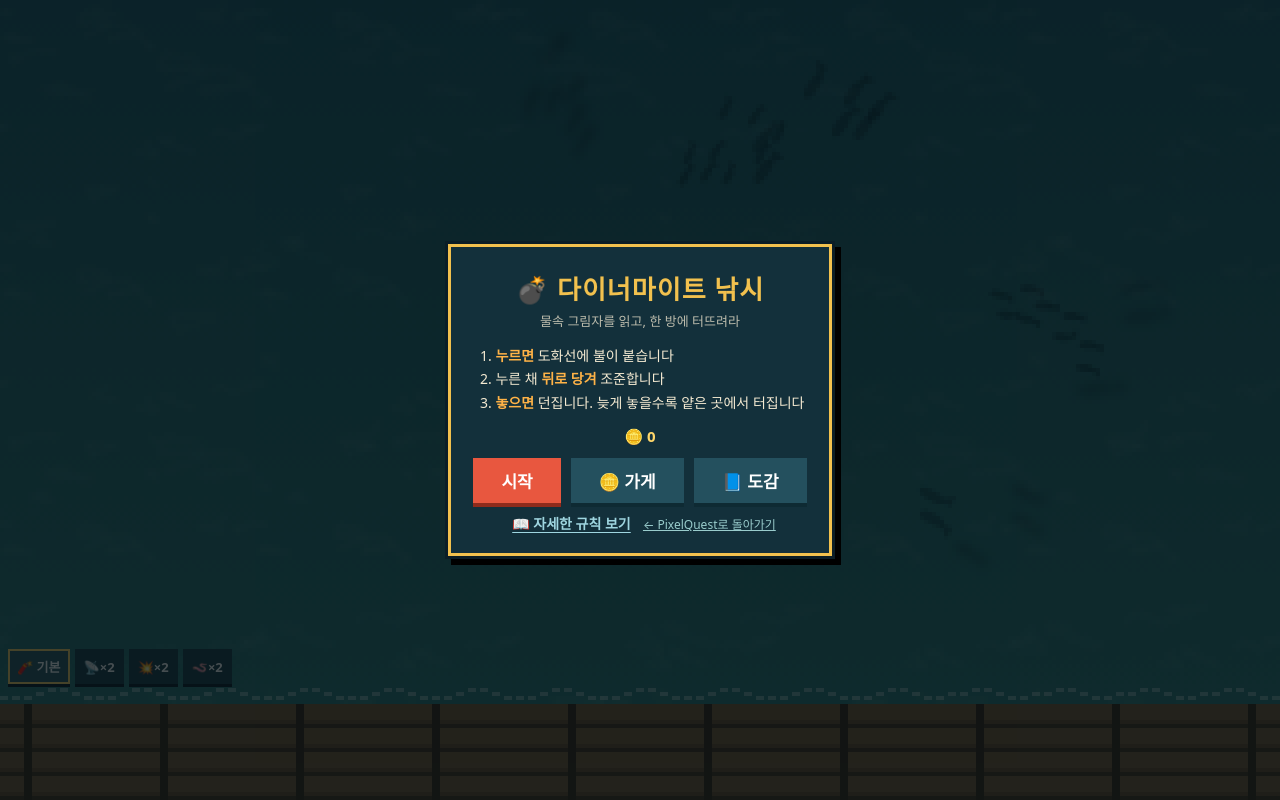
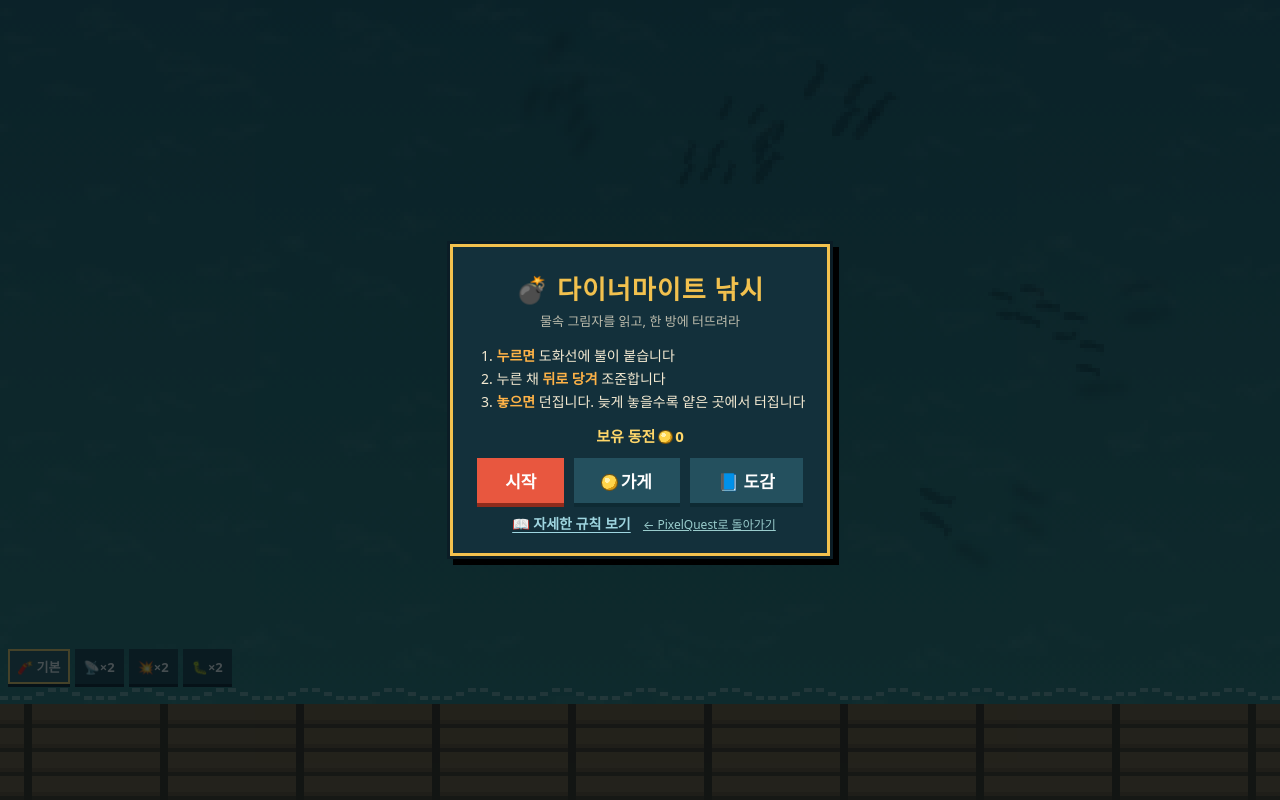
Before and after one commit to ojiking/PixelQuest, a Flask app: page /dynamite in a window 1280 px wide. Run offline with Flask 3, Linux system fonts and the light colour scheme.

Commit message:
Show coins clearly and avoid emoji that older systems lack
On a Windows PC the coin emoji rendered as an empty box, so the day's
score (big number) was mistaken for coins. Draw the coin as a small CSS
gold circle everywhere in the page UI, label the big number '오늘 점수'
or '총점', and spell out '동전 +N · 보유 M' on the result screens and
'보유 동전' in the shop. Replace the worm and ring-buoy emoji with
older, widely supported ones, and use plain words for coins in canvas
popups.

Co-Authored-By: Claude Opus 5.5 <noreply@anthropic.com>
Claude-Session: https://claude.ai/code/session_01Sf2JdBaQpjKx3YLwr6tjpJ

```diff
--- a/templates/dynamite.html
+++ b/templates/dynamite.html
@@ -69,6 +69,10 @@
   .item .lv { color: #f2c14e; font-size: 12px; letter-spacing: 2px; }
   .item button { font-size: 13.5px; padding: 7px 10px; white-space: nowrap; }
   .earn { color: #ffd76a; }
+  /* 동전 아이콘: 이모지 대신 직접 그린다 (일부 PC에서 동전 이모지가 네모로 깨짐) */
+  .coin { display: inline-block; width: .85em; height: .85em; border-radius: 50%; vertical-align: -0.08em; margin-right: .22em;
+    background: radial-gradient(circle at 35% 35%, #fff2b0 0 18%, #ffd44a 19% 60%, #d99a12 61%); box-shadow: 0 0 0 1px #7a5208; }
+  .scorelbl { font-size: 13px; opacity: .75; margin-top: 2px; }
   .resetbox { margin-top: 18px; padding-top: 12px; border-top: 1px dashed #2f5a66; }
   .resetbox .ds { font-size: 12px; opacity: .75; margin-bottom: 8px; }
   button.reset { font-size: 13px; padding: 7px 10px; background: #3a1f24; color: #ffb3a8; box-shadow: 0 3px 0 #1d0f12; }
@@ -108,7 +112,7 @@
       <li><b>놓으면</b> 던집니다. 늦게 놓을수록 얕은 곳에서 터집니다</li>
     </ol>
     <div class="coins" id="startCoins"></div>
-    <div class="btns"><button id="startBtn">시작</button><button class="ghost" data-shop>🪙 가게</button><button class="ghost" data-dex>📘 도감</button></div>
+    <div class="btns"><button id="startBtn">시작</button><button class="ghost" data-shop><span class="coin"></span>가게</button><button class="ghost" data-dex>📘 도감</button></div>
     <button class="link" id="rulesBtn">📖 자세한 규칙 보기</button>
     <a class="home" href="/">← PixelQuest로 돌아가기</a>
   </div>
@@ -117,20 +121,22 @@
 <div class="overlay hidden" id="clearOv">
   <div class="panel">
     <h1 id="clearTitle">1일차 성공!</h1>
+    <div class="scorelbl">오늘 점수</div>
     <div class="bigscore" id="clearScore">0</div>
     <div class="stats" id="clearStats"></div>
-    <div class="btns"><button id="nextBtn">다음 날</button><button class="ghost" data-shop>🪙 가게</button><button class="ghost" data-dex>📘 도감</button></div>
+    <div class="btns"><button id="nextBtn">다음 날</button><button class="ghost" data-shop><span class="coin"></span>가게</button><button class="ghost" data-dex>📘 도감</button></div>
   </div>
 </div>
 
 <div class="overlay hidden" id="endOv">
   <div class="panel">
     <h1 id="endTitle">오늘의 조과</h1>
+    <div class="scorelbl">총점</div>
     <div class="bigscore" id="endScore">0</div>
     <div class="stats" id="endStats"></div>
     <div class="btns">
       <button class="charm" id="charmBtn" hidden>🧿 부적 사용: 오늘 다시</button>
-      <button id="againBtn">다시 하기</button><button class="ghost" data-shop>🪙 가게</button><button class="ghost" data-dex>📘 도감</button>
+      <button id="againBtn">다시 하기</button><button class="ghost" data-shop><span class="coin"></span>가게</button><button class="ghost" data-dex>📘 도감</button>
     </div>
     <a class="home" href="/">← PixelQuest로 돌아가기</a>
   </div>
@@ -328,7 +334,7 @@ const NUKE_COST = 1500, NUKE_MAX = 2;
 const AMMO = [
   { id: 'remote',  icon: '📡', name: '원격 기폭', desc: '도화선 없음. 물에 빠진 뒤 화면을 탭하면 원하는 순간 폭발', pack: 3, cost: 300, col: '#3fae6a' },
   { id: 'cluster', icon: '💥', name: '산탄',      desc: '물에 닿으면 세 갈래로 갈라져 넓게 폭발 (하나하나는 조금 작음)', pack: 3, cost: 350, col: '#ff8a2a' },
-  { id: 'bait',    icon: '🪱', name: '미끼 폭탄', desc: '가라앉는 동안 떡밥을 뿌려 근처 물고기 떼를 끌어모은 뒤 폭발', pack: 3, cost: 250, col: '#a07040' },
+  { id: 'bait',    icon: '🐛', name: '미끼 폭탄', desc: '가라앉는 동안 떡밥을 뿌려 근처 물고기 떼를 끌어모은 뒤 폭발', pack: 3, cost: 250, col: '#a07040' },
 ];
 const AMMO_MAX = 9;
 if (!meta.ammo) { meta.ammo = { remote: 2, cluster: 2, bait: 2 }; } // 처음엔 맛보기로 2개씩
@@ -355,7 +361,7 @@ function recordDex(id, x, y) {
   meta.dex[id] = (meta.dex[id] || 0) + 1;
   if (first) {
     meta.coins += d.bonus;
-    if (x !== undefined) texts.push(mkText(x, y - 20, `📘 도감 ${d.seen ? '목격' : '등록'}! ${d.name} +🪙${d.bonus}`, d.rare ? '#ffd23f' : '#9fe0ff', 1.25, true));
+    if (x !== undefined) texts.push(mkText(x, y - 20, `📘 도감 ${d.seen ? '목격' : '등록'}! ${d.name} 동전 +${d.bonus}`, d.rare ? '#ffd23f' : '#9fe0ff', 1.25, true));
     [784, 988, 1175].forEach((f, i) => tone(f, 0.1, 0.06, 'square', null, i * 0.07));
   }
   saveMeta();
@@ -548,7 +554,7 @@ function spawnSwimmer() {
   swimmer = { x: left ? -10 : VW + 10, y: rand(28, SHORE - 60), dir: left ? 1 : -1, sp: rand(6, 9), t: 0, kick: 0,
     vx: 0, vy: 0, panic: 0, screamCd: 0 };
   swimmer.vx = swimmer.dir * swimmer.sp;
-  banner = { str: '🛟 튜브 탄 수영객 등장! 절대 맞히지 마세요', t: 2.8 };
+  banner = { str: '🏊 튜브 탄 수영객 등장! 절대 맞히지 마세요', t: 2.8 };
   tone(880, 0.12, 0.06, 'sine', null); tone(1100, 0.16, 0.06, 'sine', null, 0.14);
 }
 function updateSwimmer(dt) {
@@ -2013,7 +2019,7 @@ function dayClear() {
   document.getElementById('clearStats').innerHTML =
     `목표 ${target}점 · <b>+${extra}</b> 초과<br>총점 ${score}` +
     (nextBonus ? `<br><span class="newbest">초과 점수 보너스! 내일 다이너마이트 +${nextBonus}</span>` : `<br><span style="opacity:.75">100점 더 넘겼으면 내일 다이너마이트 +1</span>`) +
-    `<br><span class="earn">🪙 +${earned} (보유 ${meta.coins})</span>` +
+    `<br><span class="earn"><span class="coin"></span>동전 +${earned} · 보유 ${meta.coins}</span>` +
     `<br><span style="opacity:.8">내일 목표: ${dayTarget(day + 1)}점</span>`;
   document.getElementById('nextBtn').textContent = `${day + 1}일차 시작`;
   clearOv.classList.remove('hidden');
@@ -2061,7 +2067,7 @@ function endGame(reason) {
     (stats.whaleHits ? `<br><span style="color:#ff8a8a">고래 오폭 ${stats.whaleHits}회</span>` : '') +
     (stats.rescues ? `<br><span style="color:#7fffb0">수영객 구조 ${stats.rescues}회</span>` : '') +
     (stats.swimmersLost ? `<br><span style="opacity:.75">상어에게 잃은 수영객 ${stats.swimmersLost}명</span>` : '') +
-    `<br><span class="earn">🪙 +${earned} (보유 ${meta.coins}) · 가게에서 장비를 사면 다음 판이 길어집니다</span>`;
+    `<br><span class="earn"><span class="coin"></span>동전 +${earned} · 보유 ${meta.coins}</span><br><span style="opacity:.75">가게에서 장비를 사면 다음 판이 길어집니다</span>`;
   const cb = document.getElementById('charmBtn');
   lastEndBlast = blast || murder;
   cb.hidden = charmsLeft <= 0 || lastEndBlast; // 손에서 터지거나 사람을 터뜨리면 부적으로도 못 살린다
@@ -2083,12 +2089,12 @@ const RULES = [
   ['📅', '하루와 목표', '하루에 다이너마이트 <b>6개</b>. 그날 <b>목표 점수</b>를 넘기면 다음 날로. 넘긴 점수 <b>100점마다</b> 내일 다이너마이트 +1.'],
   ['🎯', '실력 보상', '한 방에 <b>6마리 이상</b>이면 다이너마이트 환급(12마리 이상 2개). 단, <b>하루 최대 3개</b>까지(오른쪽 위 ●). 3마리 이상을 <b>연속</b>으로 잡으면 점수가 최대 2배.'],
   ['⚡', '황다랑어', '가끔 <b>아주 빠른 그림자</b>가 호수를 가로지릅니다. 황다랑어 한 마리 <b>150점</b>. 지나갈 길목을 미리 노리세요.'],
-  ['🛟', '튜브 탄 수영객', '<b>3일차부터</b> 가끔 튜브를 타고 떠다니는 사람이 나타납니다. 폭발에 휘말리면 <b>살인자</b>가 되어 그대로 게임 오버. 상어가 쫓아가면 잡아먹히니, 상어를 잡아 <b>구조</b>하면 +300.'],
+  ['🏊', '튜브 탄 수영객', '<b>3일차부터</b> 가끔 튜브를 타고 떠다니는 사람이 나타납니다. 폭발에 휘말리면 <b>살인자</b>가 되어 그대로 게임 오버. 상어가 쫓아가면 잡아먹히니, 상어를 잡아 <b>구조</b>하면 +300.'],
   ['✨', '희귀종과 도감', '잉어 떼 속 <b>황금잉어</b>(500점), 바닥의 <b>철갑상어</b>(800점), 그리고 <b>호수의 주인</b>(3000점, 3발). 처음 잡으면 <b>도감</b>에 등록되고 동전 보너스!'],
-  ['🧨', '특수 다이너마이트', '왼쪽 아래에서 골라 던집니다. <b>📡 원격</b>: 물에 빠진 뒤 탭하면 폭발 · <b>💥 산탄</b>: 세 갈래로 갈라짐 · <b>🪱 미끼</b>: 떼를 끌어모은 뒤 폭발. 처음엔 2개씩 드려요.'],
+  ['🧨', '특수 다이너마이트', '왼쪽 아래에서 골라 던집니다. <b>📡 원격</b>: 물에 빠진 뒤 탭하면 폭발 · <b>💥 산탄</b>: 세 갈래로 갈라짐 · <b>🐛 미끼</b>: 떼를 끌어모은 뒤 폭발. 처음엔 2개씩 드려요.'],
   ['👹', '보스: 대괴수 쿠르가', '<b>5일차마다</b> 심연에서 올라옵니다. 체력 10. 몸통 -1, <b>물 위로 든 머리</b>는 급소 -2. 머리를 들고 <b>물대포</b>를 준비할 때 머리를 맞히면 막을 수 있고, 맞으면 다이너마이트 1개를 잃습니다. 꼬리치기는 조준을 흔듭니다. 격파 +10000.'],
   ['☢', '핵폭탄', '가게에서 사는 소모품. 오른쪽 아래 버튼을 <b>두 번</b> 누르면 3초 뒤 <b>호수 전체</b>가 터집니다. 수영객이 있으면 살인자, 고래가 있으면 감점.'],
-  ['🪙', '동전과 가게', '하루가 끝날 때 <b>동전</b>을 받습니다. 점수가 높을수록 받지만, 많이 벌수록 조금씩 덜 늘어납니다. 가게 장비(가방 · 화약 · 긴 도화선 · 부적)는 게임이 끝나도 계속 남습니다.'],
+  ['💰', '동전과 가게', '하루가 끝날 때 <b>동전</b>을 받습니다. 점수가 높을수록 받지만, 많이 벌수록 조금씩 덜 늘어납니다. 가게 장비(가방 · 화약 · 긴 도화선 · 부적)는 게임이 끝나도 계속 남습니다.'],
 ];
 let rulePage = 0;
 const rulesOv = document.getElementById('rulesOv');
@@ -2144,9 +2150,9 @@ document.querySelectorAll('.panel').forEach(pn => {
 const shopOv = document.getElementById('shopOv');
 let shopBack = null;
 function renderShop() {
-  document.getElementById('shopCoins').textContent = `🪙 ${meta.coins}`;
+  document.getElementById('shopCoins').innerHTML = `보유 동전 <span class="coin"></span>${meta.coins}`;
   updateAmmoBar(true);
-  document.getElementById('startCoins').textContent = `🪙 ${meta.coins}`;
+  document.getElementById('startCoins').innerHTML = `보유 동전 <span class="coin"></span>${meta.coins}`;
   const list = document.getElementById('shopList');
   list.innerHTML = '';
   for (const u of UPGRADES) {
@@ -2157,7 +2163,7 @@ function renderShop() {
     const bt = document.createElement('button');
     bt.id = 'buy-' + u.id;
     if (lv >= max) { bt.textContent = '최대'; bt.disabled = true; }
-    else { bt.textContent = `🪙 ${cost}`; bt.disabled = meta.coins < cost; }
+    else { bt.innerHTML = `<span class="coin"></span>${cost}`; bt.disabled = meta.coins < cost; }
     bt.addEventListener('click', () => {
       if (meta.up[u.id] >= max || meta.coins < cost) return;
       meta.coins -= cost; meta.up[u.id]++; saveMeta();
@@ -2175,7 +2181,7 @@ function renderShop() {
     row.innerHTML = `<div class="info"><div class="nm">${am.icon} ${am.name} ×${am.pack}</div><div class="ds">${am.desc}</div><div class="lv">보유 ${have} / ${AMMO_MAX}</div></div>`;
     const bt = document.createElement('button'); bt.id = 'buy-' + am.id;
     if (have + am.pack > AMMO_MAX) { bt.textContent = '가득'; bt.disabled = true; }
-    else { bt.textContent = `🪙 ${am.cost}`; bt.disabled = meta.coins < am.cost; }
+    else { bt.innerHTML = `<span class="coin"></span>${am.cost}`; bt.disabled = meta.coins < am.cost; }
     bt.addEventListener('click', () => {
       if ((meta.ammo[am.id] || 0) + am.pack > AMMO_MAX || meta.coins < am.cost) return;
       meta.coins -= am.cost; meta.ammo[am.id] = (meta.ammo[am.id] || 0) + am.pack; saveMeta(); ensureAudio(); sfx.bonus(); renderShop();
@@ -2188,7 +2194,7 @@ function renderShop() {
     `<div class="lv">보유 ${meta.nukes} / ${NUKE_MAX}</div></div>`;
   const bt = document.createElement('button'); bt.id = 'buy-nuke';
   if (meta.nukes >= NUKE_MAX) { bt.textContent = '가득'; bt.disabled = true; }
-  else { bt.textContent = `🪙 ${NUKE_COST}`; bt.disabled = meta.coins < NUKE_COST; }
+  else { bt.innerHTML = `<span class="coin"></span>${NUKE_COST}`; bt.disabled = meta.coins < NUKE_COST; }
   bt.addEventListener('click', () => {
     if (meta.nukes >= NUKE_MAX || meta.coins < NUKE_COST) return;
     meta.coins -= NUKE_COST; meta.nukes++; saveMeta(); ensureAudio(); sfx.bonus(); renderShop();
```
